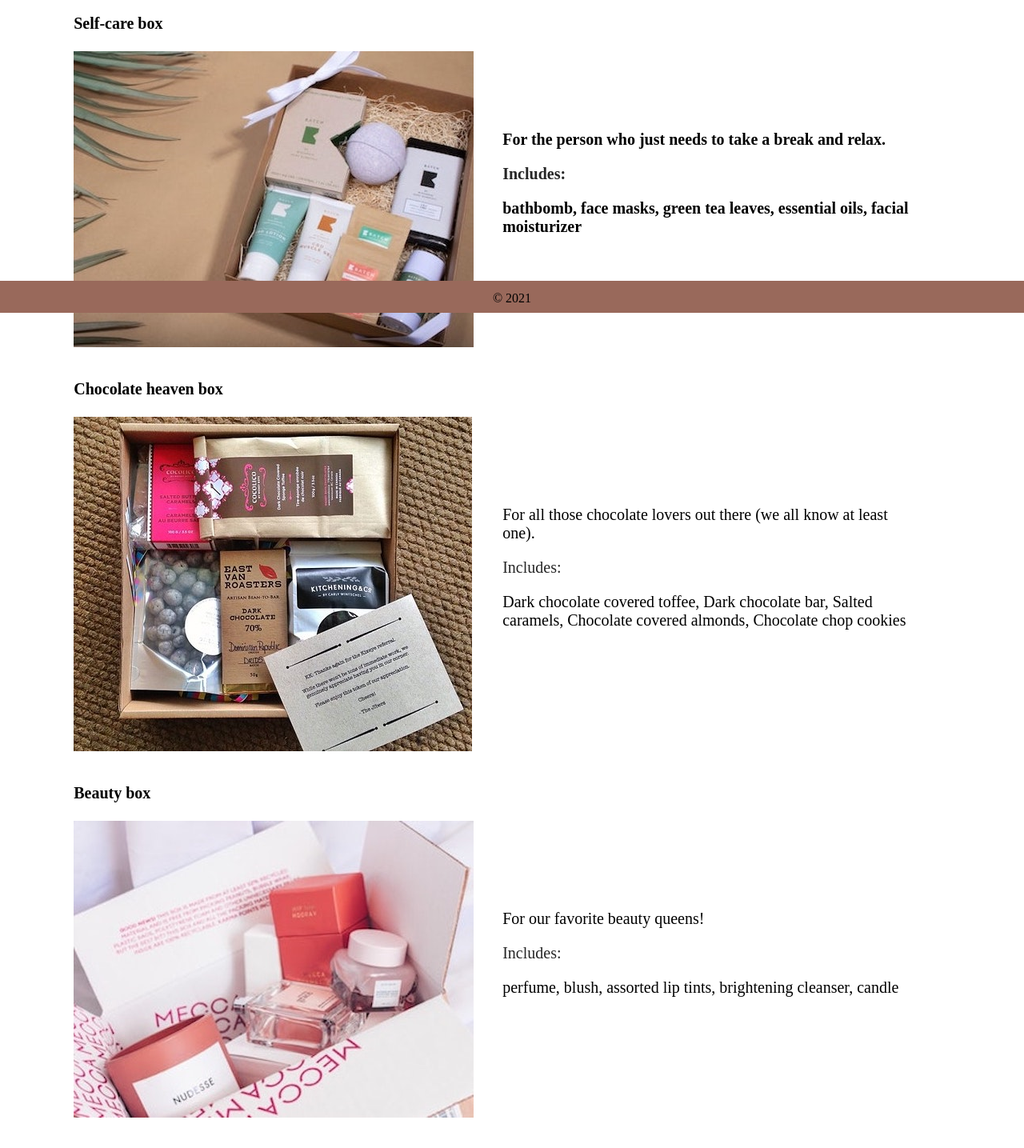
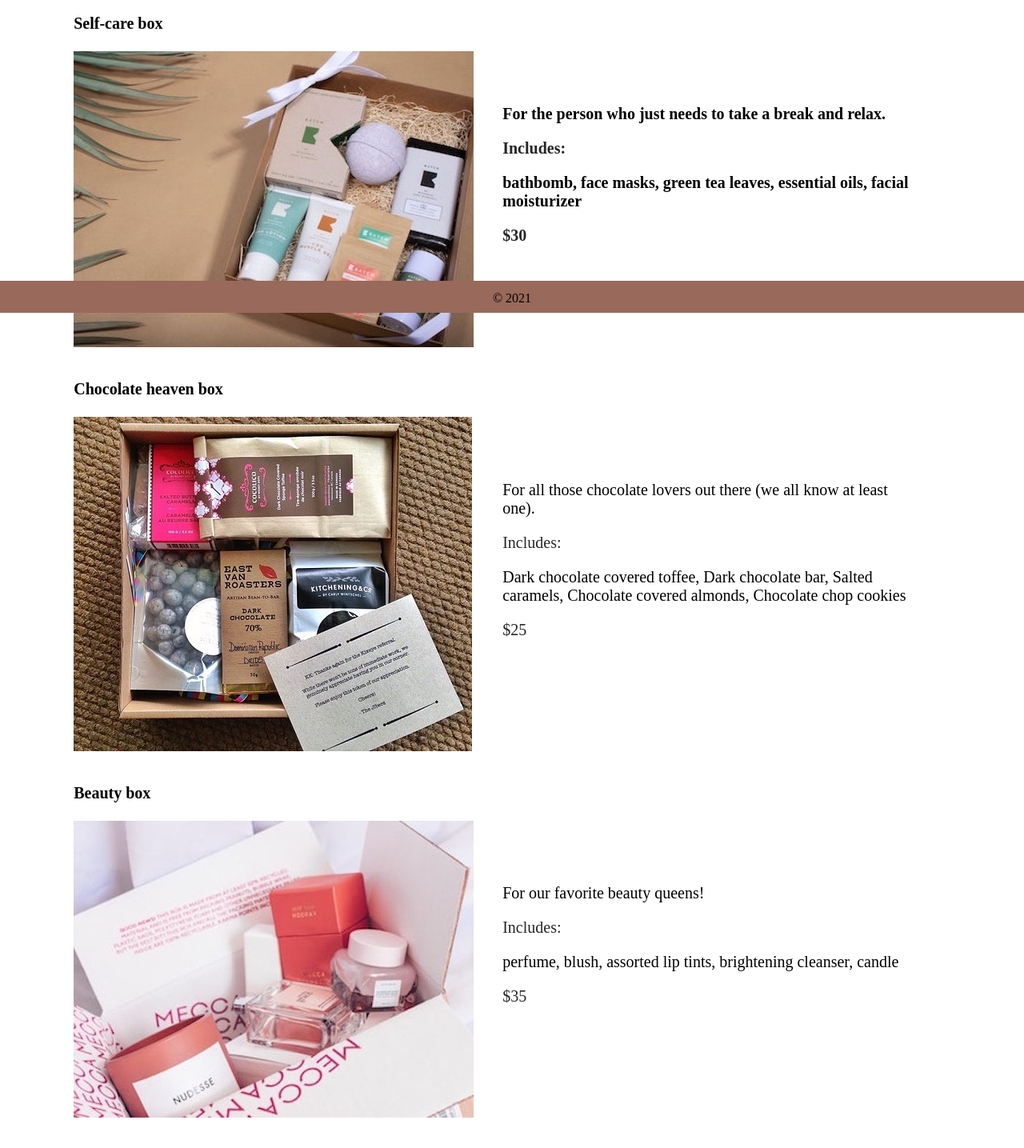
Before and after one commit to sarazsiqueira/assignment2, a plain HTML site: page packages.html in a window 1280 px wide. Shown: the part 409-1844 px from the top of the page at 80% size. Drawn offline with Linux system fonts and the light colour scheme; a web font is replaced by a local one.

Commit message:
Update packages.html

```diff
--- a/packages.html
+++ b/packages.html
@@ -74,6 +74,7 @@
                         green tea leaves,
                         essential oils,
                         facial moisturizer
+			<p> $30 </p>
                 </th>
             </tr>
 
@@ -89,6 +90,7 @@
                         Salted caramels,
                         Chocolate covered almonds,
                         Chocolate chop cookies
+			<p> $25 </p>
                 </td>
 
             </tr><br>
@@ -104,6 +106,7 @@
                         assorted lip tints,
                         brightening cleanser,
                         candle
+			<p> $35 </p>
                 </td>
             </tr>
         </table>
```
